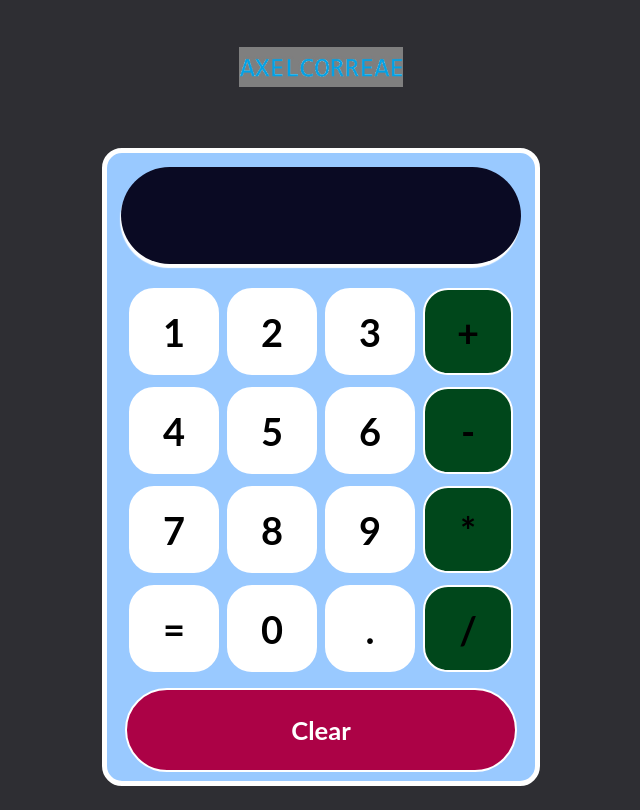
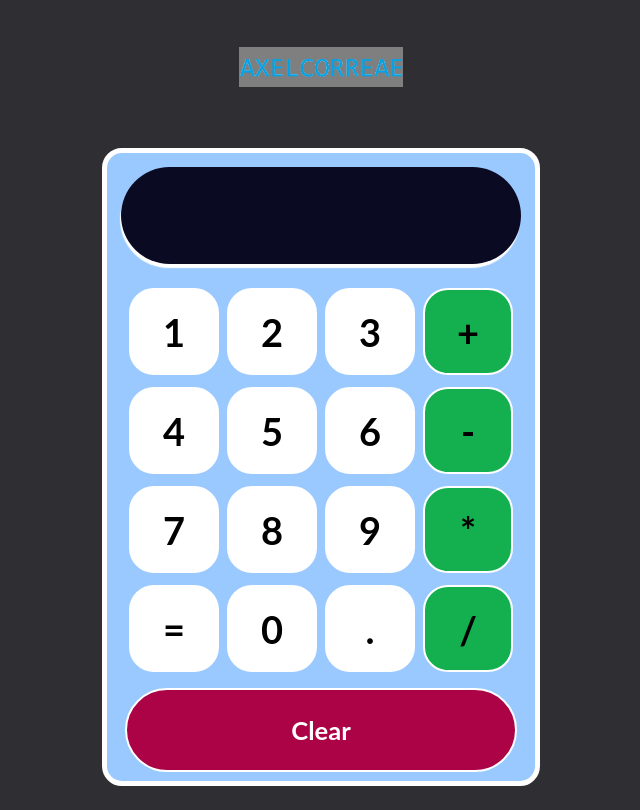
Before and after one commit to axelcorreae4/calculadora, a React (Create React App) app: page / in a window 1280 px wide. Shown: the whole page, without its empty margins (319-959 px from the left). Built offline with nearby package versions, Linux system fonts and the light colour scheme; the HTML template or start-up script is replaced by a standard one.

Commit message:
Cambio color boton

```diff
--- a/src/hojas-de-estilo/Boton.css
+++ b/src/hojas-de-estilo/Boton.css
@@ -20,7 +20,7 @@
 
 
 .operador {
-    background-color: #00471b;
+    background-color: #14b050;
 }
 
 .operador:hover {
```
